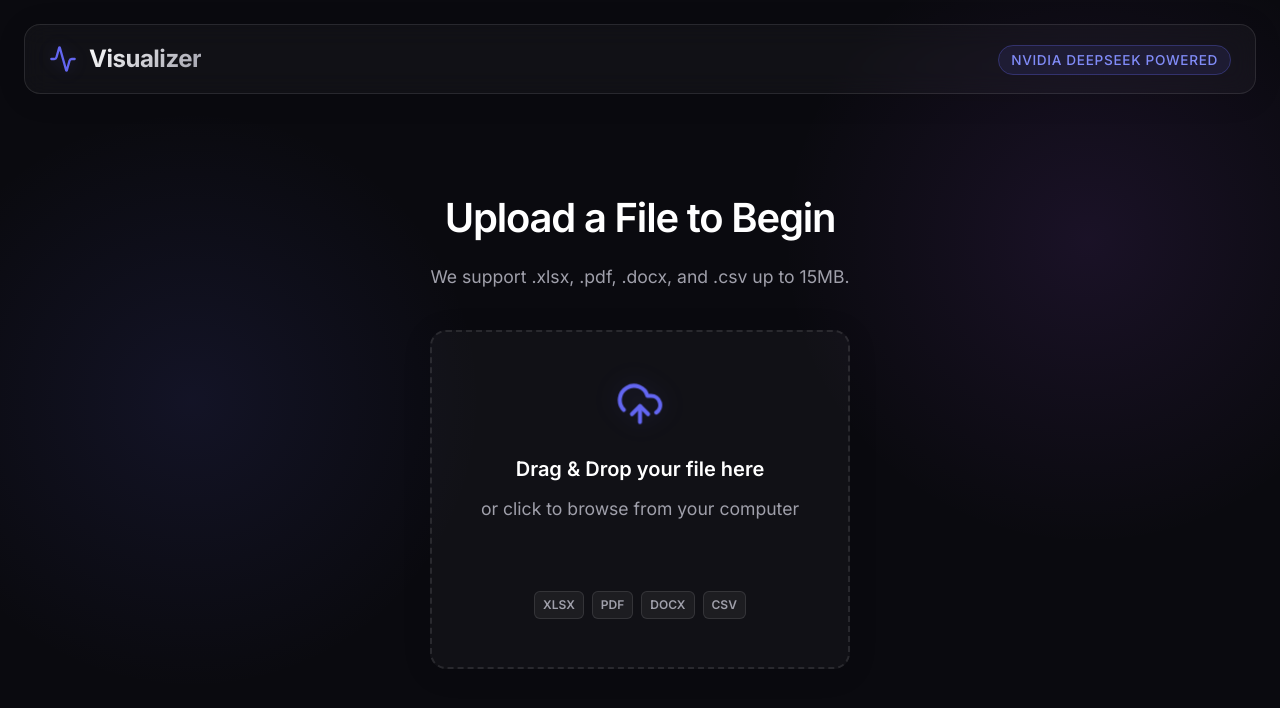
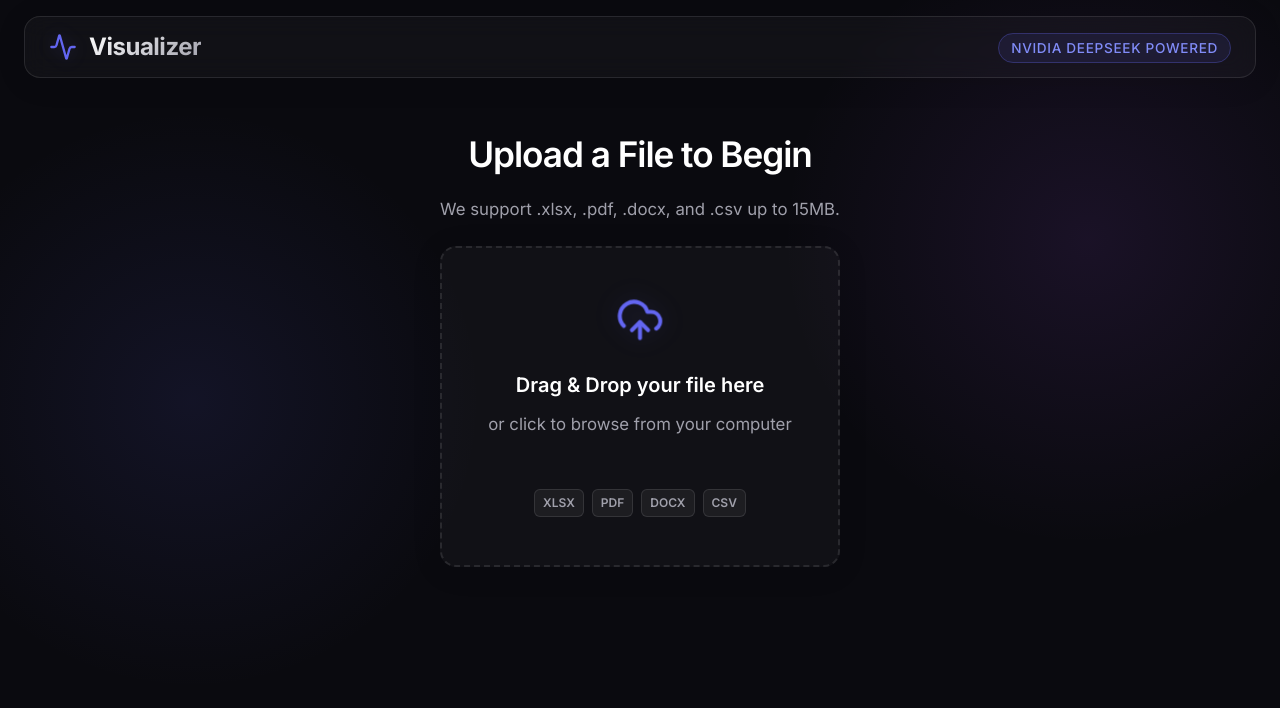
Before and after one commit to bhargav-Q/Visualizer, a React app in the folder frontend/: page / in a window 1280 px wide. Shown: the top 708 px of the page. Built offline with nearby package versions, Linux system fonts and the light colour scheme; the HTML template or start-up script is replaced by a standard one.

Commit message:
feat(frontend): optimize landing page offsets to bring drag-and-drop box into view

```diff
--- a/frontend/src/App.css
+++ b/frontend/src/App.css
@@ -11,9 +11,9 @@
   display: flex;
   justify-content: space-between;
   align-items: center;
-  padding: 16px 24px;
+  padding: 12px 24px;
   position: fixed;
-  top: 24px;
+  top: 16px;
   left: 50%;
   transform: translateX(-50%);
   width: calc(100% - 48px);
@@ -58,16 +58,16 @@
   flex-direction: column;
   align-items: center;
   width: 100%;
-  margin-top: 100px;
+  margin-top: 80px;
 }
 
 .placeholder-hero {
   text-align: center;
-  margin-top: 64px;
+  margin-top: 24px;
 }
 
 .placeholder-hero h2 {
-  font-size: 2.5rem;
+  font-size: 2.2rem;
   font-weight: 600;
   margin-bottom: 16px;
   letter-spacing: -0.03em;
@@ -75,9 +75,9 @@
 
 .placeholder-hero p {
   color: var(--text-secondary);
-  font-size: 1.1rem;
+  font-size: 1.05rem;
   max-width: 500px;
-  margin: 0 auto 40px auto;
+  margin: 0 auto 24px auto;
 }
 
 .flex-col-center {
```
